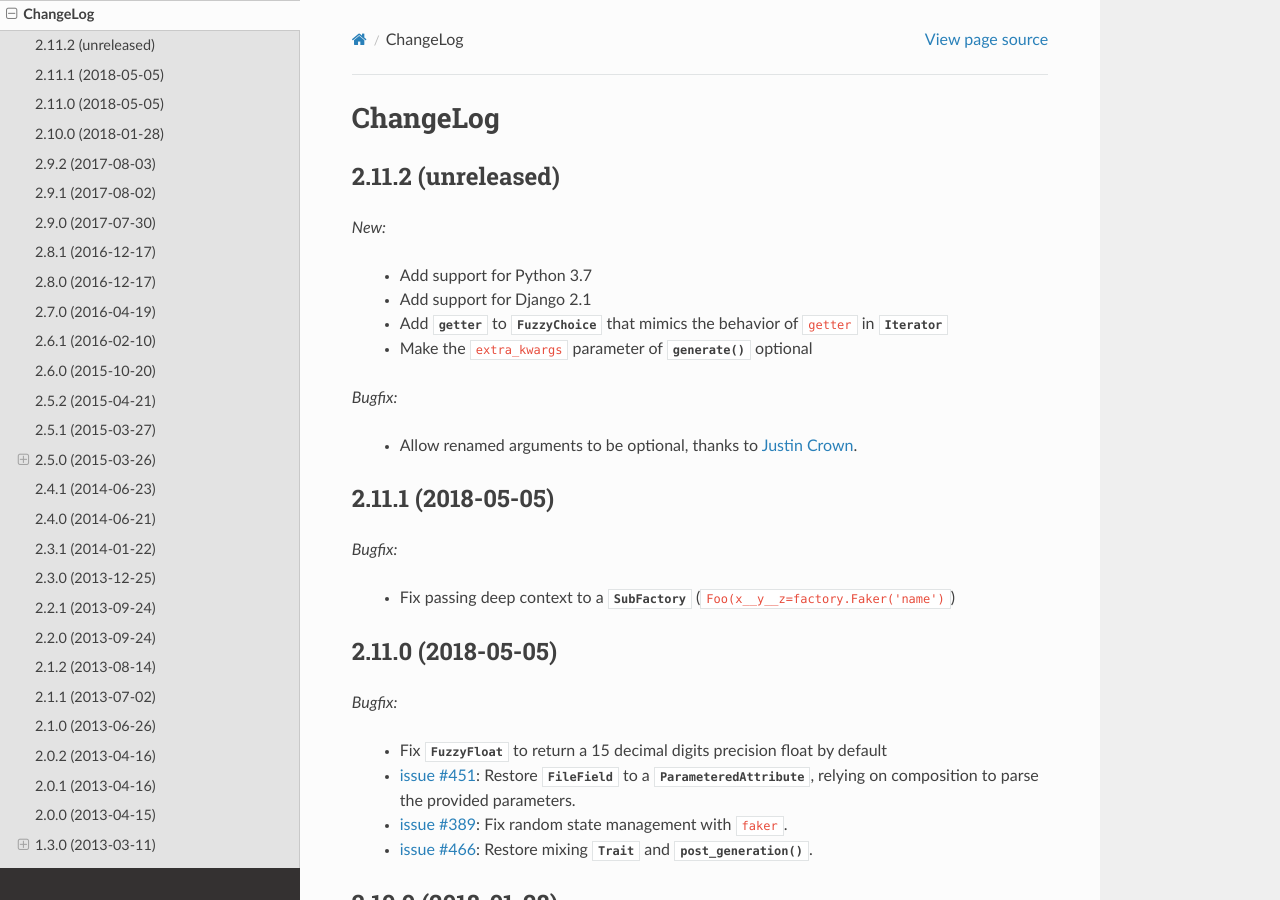
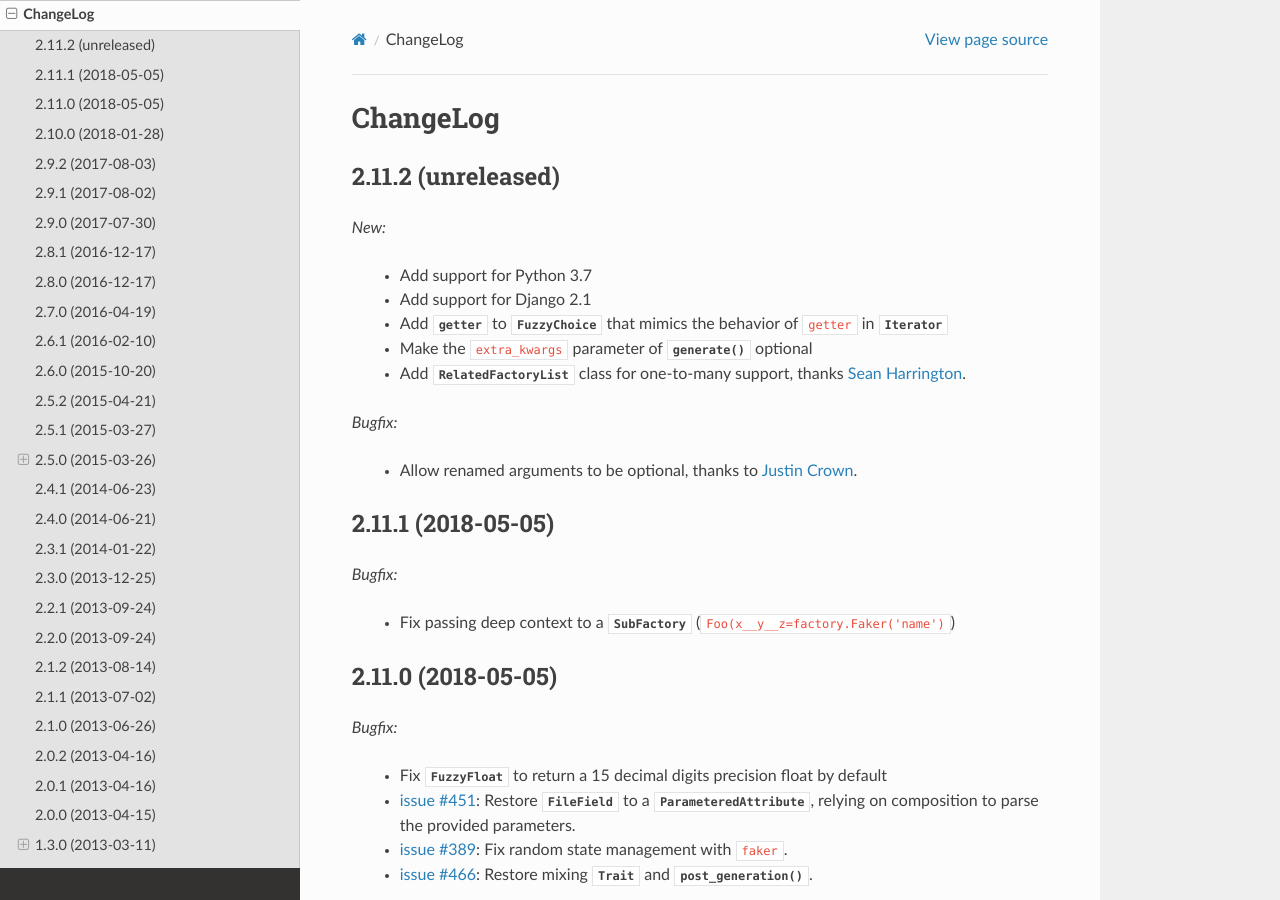
Before and after one commit to FactoryBoy/factory_boy, a Sphinx documentation site: the page built from docs/changelog.rst, in a window 1280 px wide and 900 px high. Built offline with Sphinx 7.4.7 and the Read the Docs theme 2.0.0, drawn with Linux system fonts in a browser that asks for light colours.

Commit message:
Update ChangeLog

```diff
--- a/docs/changelog.rst
+++ b/docs/changelog.rst
@@ -11,6 +11,7 @@ ChangeLog
     - Add :attr:`~factory.fuzzy.FuzzyChoice.getter` to :class:`~factory.fuzzy.FuzzyChoice` that mimics
       the behavior of ``getter`` in :class:`~factory.Iterator`
     - Make the ``extra_kwargs`` parameter of :meth:`~factory.faker.Faker.generate` optional
+    - Add :class:`~factory.RelatedFactoryList` class for one-to-many support, thanks `Sean Harrington <https://github.com/seanharr11>`_.
 
 *Bugfix:*
 
```
